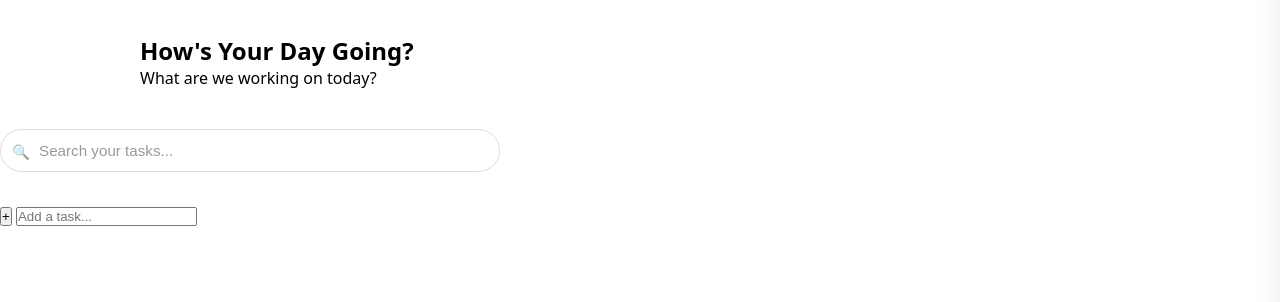
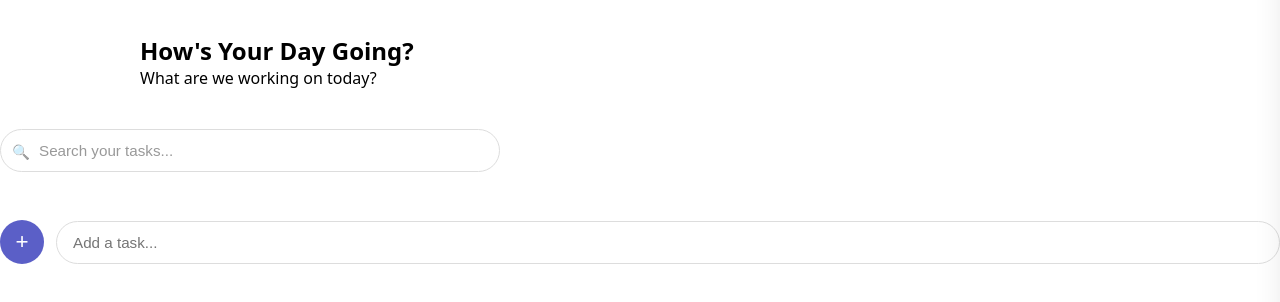
Before and after one commit to afomiadev4/todo-list, a website: page index.html in a window 1280 px wide. Shown: the part 62-364 px from the top of the page. Drawn offline with Linux system fonts and the light colour scheme; no server answers.

Commit message:
add task edit

```diff
--- a/script.js
+++ b/script.js
@@ -205,3 +205,8 @@ addbtn.addEventListener('click', () => {
 
  .catch(error => console.error('Error adding task:' , error))
  });
+ input.addEventListener('keydown', (e) => {
+    if (e.key === 'Enter') {
+        addbtn.click();
+    }
+});
--- a/style.css
+++ b/style.css
@@ -33,7 +33,6 @@ html,body {
     margin: 20px 0;
 }
 .searchbar {
-    margin: 16px;
     width: 100%;
     border-radius: 60px;
     position: relative;
@@ -65,6 +64,35 @@ html,body {
   transform: translateY(-50%);
   font-size: 0.9rem;
   opacity: 0.6;
+}
+.task-input {
+    display: flex;
+    align-items: center;
+    gap: 12px;
+    margin-top: 16px;
+    width: 100%;
+}
+#tasktitle {
+  flex: 1;
+  padding: 12px 16px;
+  border-radius: 999px;
+  border: 1px solid #ddd;
+  outline: none;
+  font-size: 0.95rem;
+}
+.addbtn{
+    width: 44px;
+    height: 44px;
+    border-radius: 50%;
+    border: none;
+    background: #5b5fc7;
+    color: white;
+    font-size: 1.4rem;
+    cursor: pointer;
+    flex-shrink: 0;
+}
+.addbtn:hover {
+  background: #4a4ec0;
 }
 .tasks-layout{
     display: flex;
```
